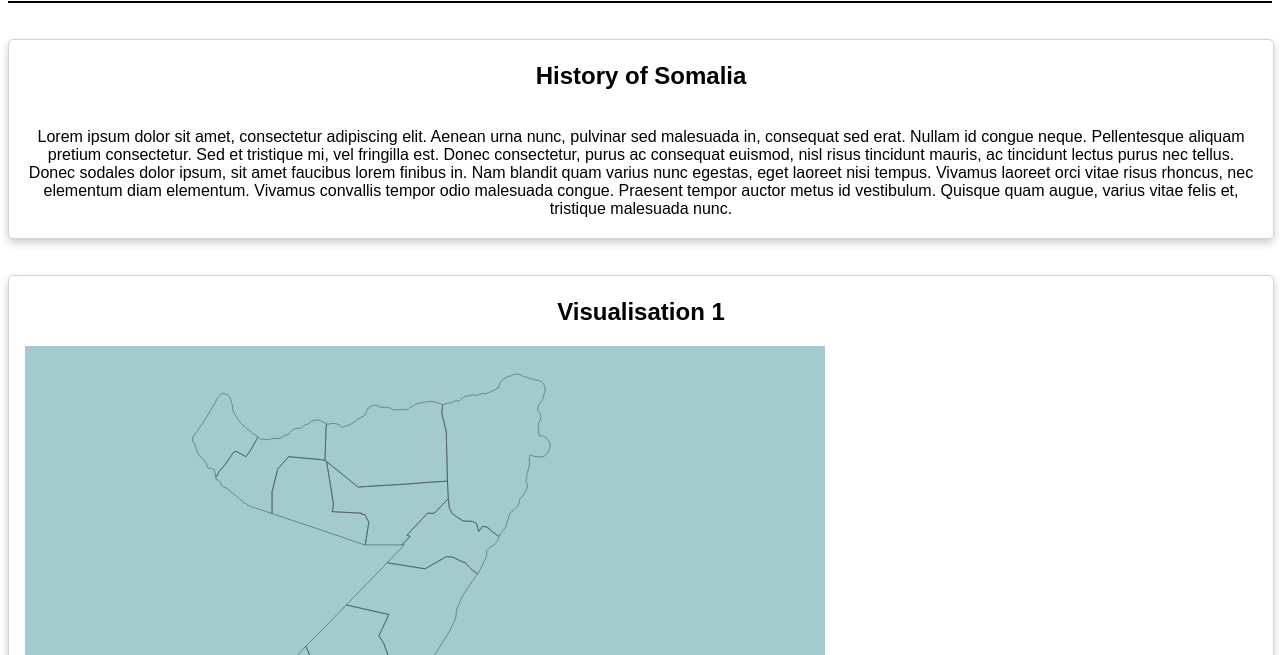
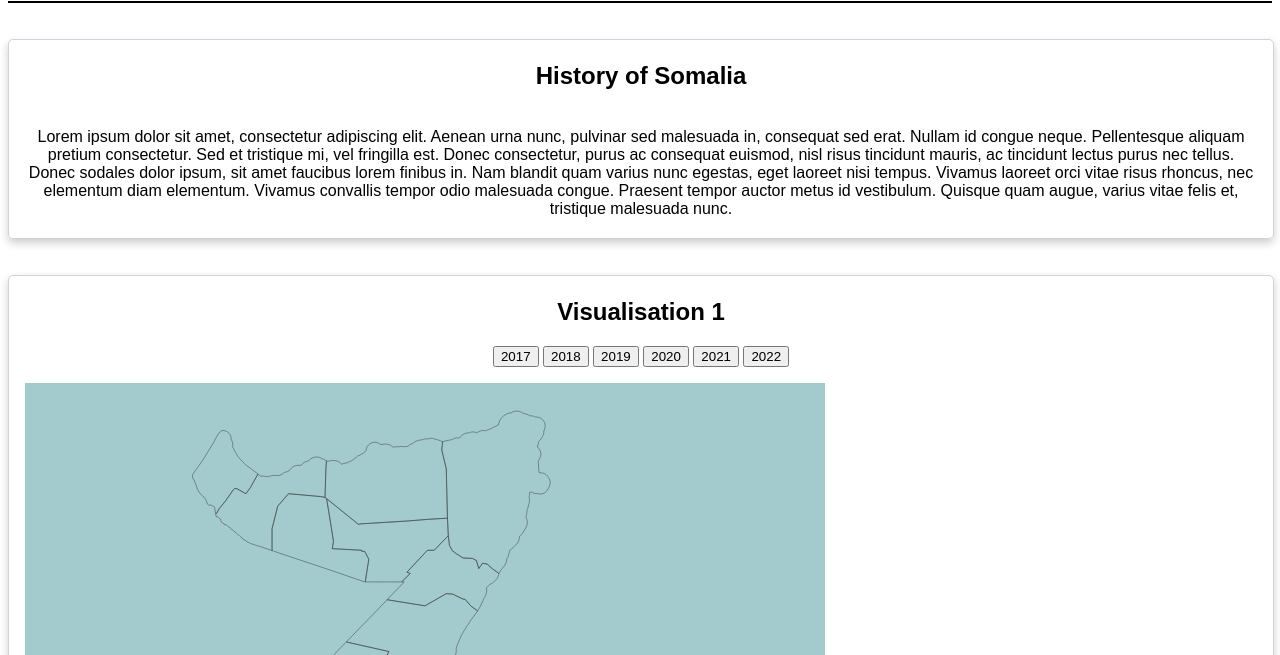
Before and after one commit to rhyannaaz/COS30045, a plain HTML site: page index.html in a window 1280 px wide. Shown: the part 79-734 px from the top of the page. Drawn offline with nearby package versions, Linux system fonts and the light colour scheme; a web font is replaced by a local one.

Commit message:
Update index.html

```diff
--- a/index.html
+++ b/index.html
@@ -52,7 +52,13 @@
 			<div class="container" style="text-align:center">
 				<h2>Visualisation 1</h2>
 				<div>
-					<p id="chart1"></p>
+					<button onclick="changeYear(2017)">2017</button>
+					<button onclick="changeYear(2018)">2018</button>
+					<button onclick="changeYear(2019)">2019</button>
+				  <button onclick="changeYear(2020)">2020</button>
+				  <button onclick="changeYear(2021)">2021</button>
+				  <button onclick="changeYear(2022)">2022</button>
+				<p id="chart1"></p>
 					<span class="text1">
 						Lorem ipsum dolor sit amet, consectetur adipiscing elit. Aenean urna nunc, pulvinar sed
 						malesuada in,
```
